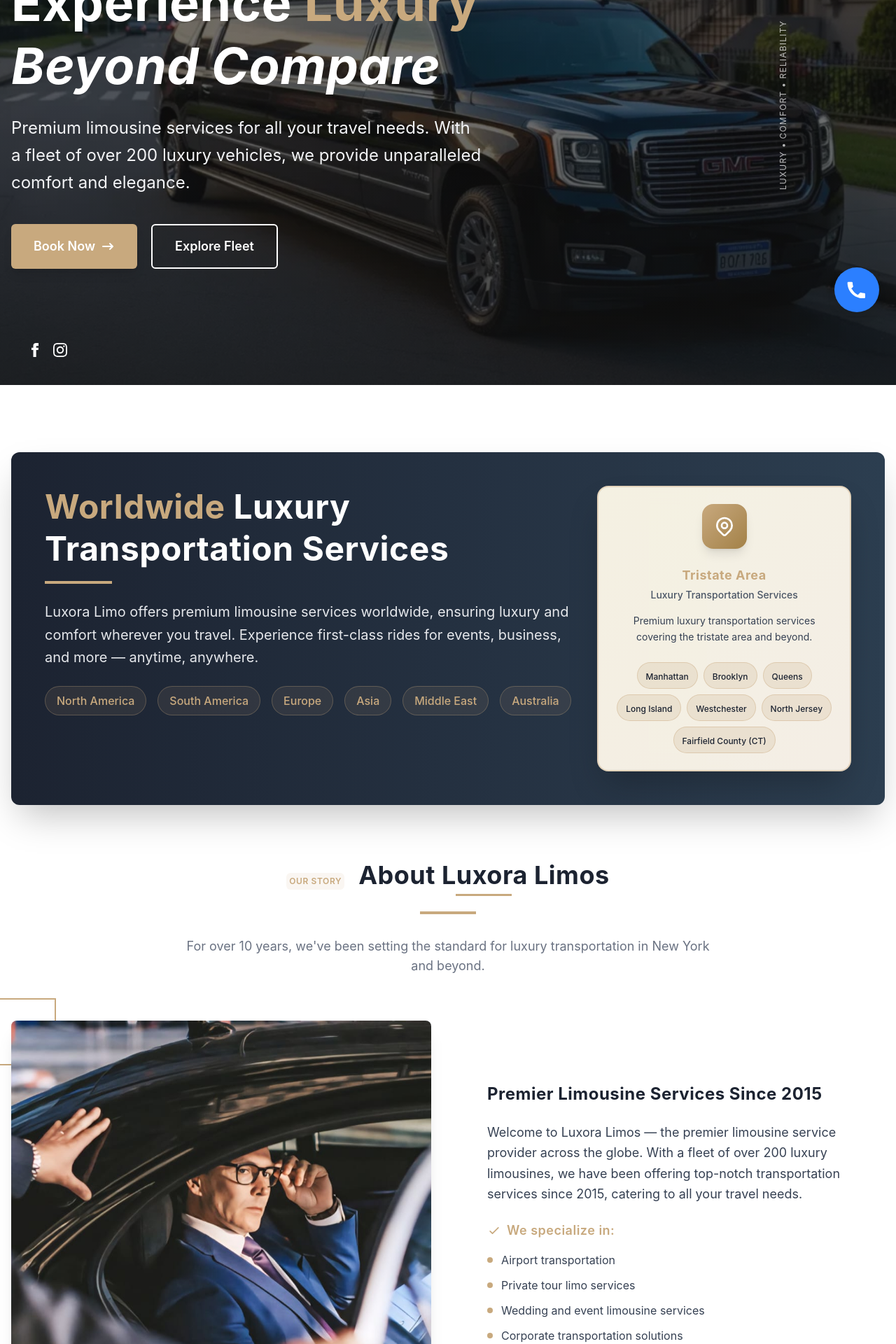
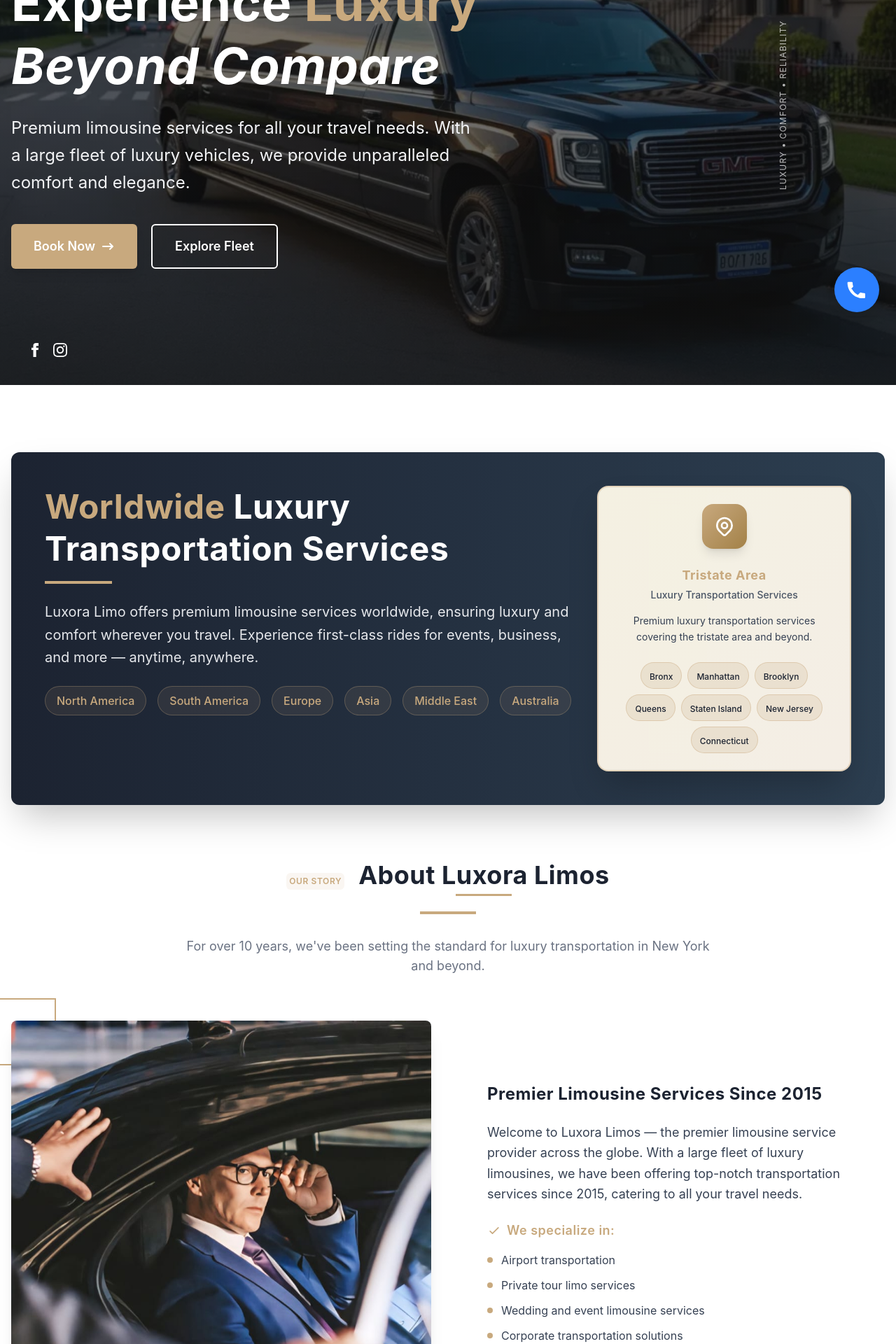
Before and after one commit to ali-097/LuxoraLimos, a React (Vite) app: page / in a window 1280 px wide. Shown: the part 330-2250 px from the top of the page at 70% size. Built offline with nearby package versions, Linux system fonts and the light colour scheme.

Commit message:
Fixed Minor Issues

```diff
--- a/src/components/AboutSection.jsx
+++ b/src/components/AboutSection.jsx
@@ -85,6 +85,11 @@
               <div className="flex flex-wrap gap-2 justify-center">
                 <div className="bg-[#c8a97e]/20 px-3 py-1.5 rounded-full border border-[#c8a97e]/40">
                   <span className="text-[#1c2331] font-medium text-xs">
+                    Bronx
+                  </span>
+                </div>
+                <div className="bg-[#c8a97e]/20 px-3 py-1.5 rounded-full border border-[#c8a97e]/40">
+                  <span className="text-[#1c2331] font-medium text-xs">
                     Manhattan
                   </span>
                 </div>
@@ -100,22 +105,17 @@
                 </div>
                 <div className="bg-[#c8a97e]/20 px-3 py-1.5 rounded-full border border-[#c8a97e]/40">
                   <span className="text-[#1c2331] font-medium text-xs">
-                    Long Island
+                    Staten Island
                   </span>
                 </div>
                 <div className="bg-[#c8a97e]/20 px-3 py-1.5 rounded-full border border-[#c8a97e]/40">
                   <span className="text-[#1c2331] font-medium text-xs">
-                    Westchester
+                    New Jersey
                   </span>
                 </div>
                 <div className="bg-[#c8a97e]/20 px-3 py-1.5 rounded-full border border-[#c8a97e]/40">
                   <span className="text-[#1c2331] font-medium text-xs">
-                    North Jersey
-                  </span>
-                </div>
-                <div className="bg-[#c8a97e]/20 px-3 py-1.5 rounded-full border border-[#c8a97e]/40">
-                  <span className="text-[#1c2331] font-medium text-xs">
-                    Fairfield County (CT)
+                    Connecticut
                   </span>
                 </div>
               </div>
@@ -158,9 +158,9 @@
           </h3>
           <p className="text-lg mb-6 leading-relaxed text-gray-700">
             Welcome to Luxora Limos — the premier limousine service provider
-            across the globe. With a fleet of over 200 luxury limousines, we
-            have been offering top-notch transportation services since 2015,
-            catering to all your travel needs.
+            across the globe. With a large fleet of luxury limousines, we have
+            been offering top-notch transportation services since 2015, catering
+            to all your travel needs.
           </p>
 
           <div className="mb-8">
--- a/src/components/HeroSection.jsx
+++ b/src/components/HeroSection.jsx
@@ -42,8 +42,8 @@
           </h1>
 
           <p className="text-xl md:text-2xl mb-10 max-w-2xl text-gray-100 leading-relaxed">
-            Premium limousine services for all your travel needs. With a fleet
-            of over 200 luxury vehicles, we provide unparalleled comfort and
+            Premium limousine services for all your travel needs. With a large
+            fleet of luxury vehicles, we provide unparalleled comfort and
             elegance.
           </p>
 
```
